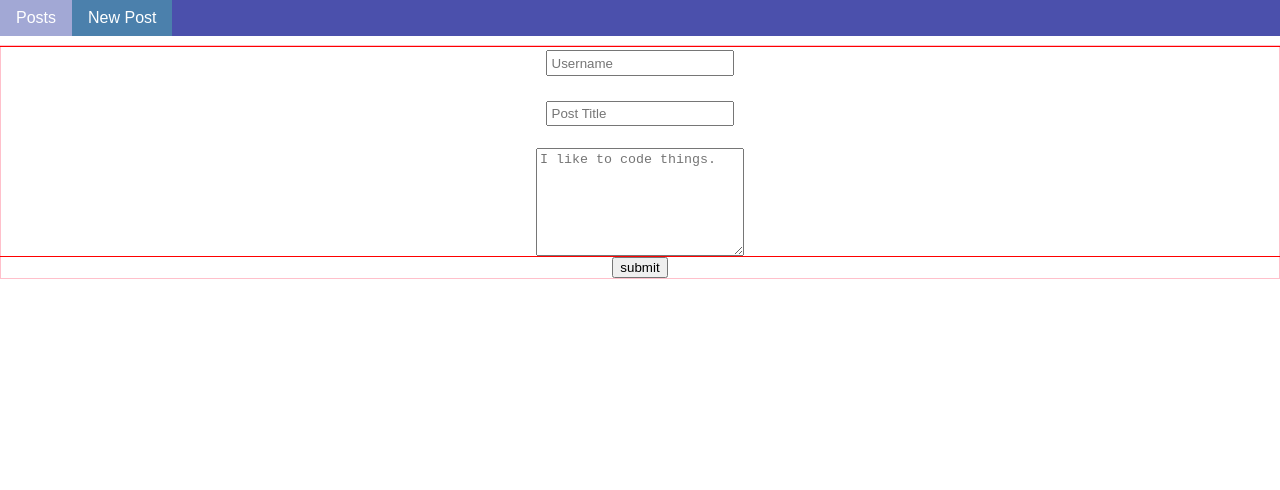
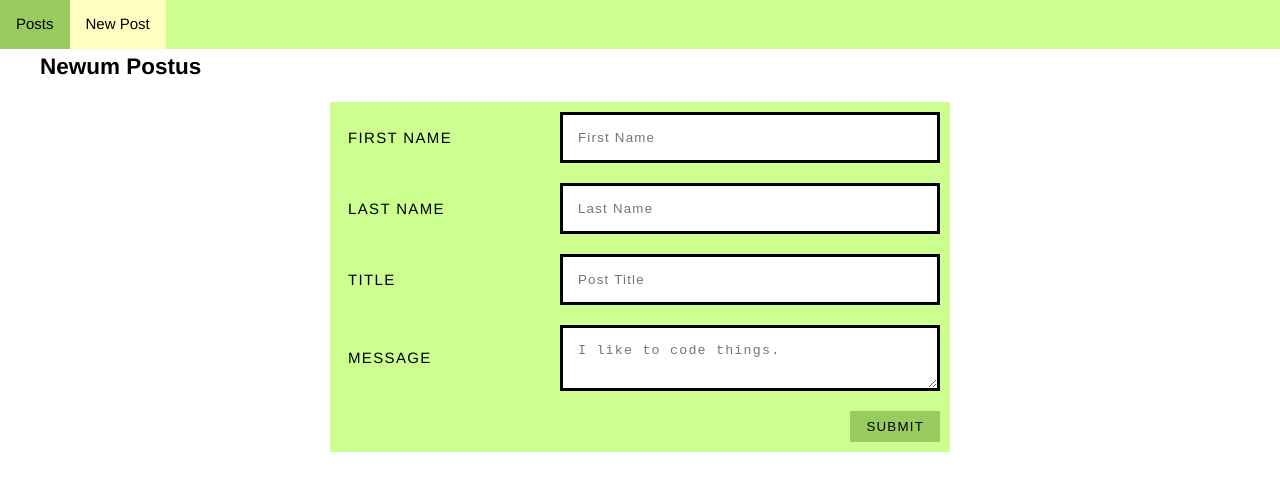
Before and after one commit to nitzan-frock/json-parser, a website: page app/index.html at #/newpost in a window 1280 px wide. Both pictures are taken after a click on the link "New Post". Drawn offline with nearby package versions, Linux system fonts and the light colour scheme; some packages are replaced by stand-ins of ours.

Commit message:
styled new post form

```diff
--- a/app/app.css
+++ b/app/app.css
@@ -1,7 +1,24 @@
 /* app css stylesheet */
+:root {
+  --primary-color: #ccff90;
+  --primary-color-light: #ffffc2;
+  --primary-color-dark: #99cc60;
+  --text-color: black;
+}
+
 body {
+  font: normal 15px/1.5 "Fira Sans", "Helvetica Neue", sans-serif;
   margin: 0;
-  font-family: sans-serif;
+}
+
+.container {
+  width: 100%;
+  max-width: 1200px;
+  margin: 50px auto 0 auto;
+}
+
+.container * {
+  box-sizing: border-box;
 }
 
 .navbar > ul {
@@ -10,7 +27,8 @@ body {
   top: 0;
   position: fixed;
   width: 100%;
-  background-color: #4b50ac;
+  background-color: var(--primary-color);
+  color: var(--text-color);
   overflow: hidden;
   margin: 0;
   padding: 0;
@@ -21,49 +39,43 @@ body {
 }
 
 .navbar > ul li a {
-    display: block;
-    color: white;
-    text-align: center;
-    padding: 9px 16px;
-    text-decoration: none;
-    cursor: pointer;
+  display: block;
+  color: var(--text-color);
+  text-align: center;
+  font-weight: 500;
+  padding: 13px 16px;
+  text-decoration: none;
+  cursor: pointer;
 }
 
 .navbar > ul li a:hover:not(.active) {
-  background-color: #a2a8d5;
+  background-color: var(--primary-color-dark);
 }
 
 .active {
-  background-color: #4b80ac;
-}
-
-.container {
-  margin-top: 45px;
-  text-align: center;
-  display: flex;
-  flex-direction: column;
-  align-items: center;
-  border: 1px solid pink;
+  background-color: var(--primary-color-light);
 }
 
 /* Users-list */
-.user-header {
+.header {
   display: flex;
   justify-content: center;
-  border:1px solid black;
+  text-align: center;
+  margin: 0;
+  border: solid black;
 }
+
 .users-container {
   position: relative;
   overflow: auto;
   display: flex;
   flex-direction: column;
   border: 1px solid black;
-  margin: auto;
 }
 
 @media (min-width: 401px) {
   .users-container {
-    width: 400px;
+    max-width: 620px;
   }
 }
 
@@ -111,43 +123,61 @@ body {
 }
 
 /* New Posts */
-.new-post-fields-container {
-  display: flex;
-  flex-direction: column;
-  justify-content: center;
-  align-items: center;
-  width: 100vw;
-  border: 1px solid red;
+.flex-outer {
+  max-width: 620px;
+  margin: 0 auto;
+  background: var(--primary-color);
+  list-style-type: none;
+  padding: 10px;
 }
 
-.new-post-fields-container > input {
-  min-width: 0;
-  padding: 0.25em 0.25em;
-  margin: 0.25em 0;
-}
-/*
-.new-post-username {
+.flex-outer li{
   display: flex;
-  overflow: hidden;
-  width: 100%;
-}
-.new-post-title {
-  max-width: 400;
-  display: flex;
-  width: 100%
-}
-*/
-
-.new-post-body {
-  resize: vertical;
-  padding: 0.25em 0.25em;
-  min-width: 200px;
-  min-height: 100px;
-  max-width: 400px;
+  flex-wrap: wrap;
+  align-items: center;
 }
 
-@media (min-width: 321) {
-  .new-post-body {
-    max-width: 320px;
-  }
+.flex-outer > li:not(:last-child) {
+  margin-bottom: 20px;
 }
+
+.flex-outer li label {
+  padding: 8px;
+  font-weight: 300;
+  letter-spacing: .09em;
+  text-transform: uppercase;
+}
+
+.flex-outer li input::placeholder,
+.flex-outer li textarea::placeholder {
+  font-weight: 300;
+  letter-spacing: .09em;
+}
+
+.flex-outer li input,
+.flex-outer li textarea {
+  padding: 15px;
+  border: none;
+}
+
+.flex-outer > li > label {
+  flex: 1 0 120px;
+  max-width: 220px;
+}
+
+.flex-outer > li > label + * {
+  flex: 1 0 220px;
+  max-width: 400px;
+  border: solid;
+}
+
+.flex-outer li button {
+  margin-left: auto;
+  padding: 8px 16px;
+  border: none;
+  text-transform: uppercase;
+  background: var(--primary-color-dark);
+  color: var(--text-color);
+  border-radius: .09em;
+  letter-spacing: 0.09em;
+}
--- a/app/components/UI/new-post/new-post.template.html
+++ b/app/components/UI/new-post/new-post.template.html
@@ -1,9 +1,23 @@
-<div class="new-post-fields-container">
-    <input ng-model="$ctrl.username" class="new-post-username" type="text" placeholder="Username">
-    <br>
-    <input ng-model="$ctrl.title" class="new-post-title" type="text" placeholder="Post Title">
-    <br>
-    <textarea ng-model="$ctrl.body" class="new-post-body" type="body" placeholder="I like to code things."></textarea>
-</div>
+<h2 class="user-header">Newum Postus</h2>
 
-<button ng-click="$ctrl._submitPost()">submit</button>
+<ul class="flex-outer">
+    <li>
+        <label for="firstName">First Name</label>
+        <input ng-model="$ctrl.firstName" class="new-post-name" type="text" placeholder="First Name">
+    </li>
+    <li>
+        <label for="lastName">Last Name</label>
+        <input ng-model="$ctrl.lastName" class="new-post-name" type="text" placeholder="Last Name">
+    </li>
+    <li>
+        <label for="title">Title</label>
+        <input ng-model="$ctrl.title" class="new-post-title" type="text" placeholder="Post Title">
+    </li>
+    <li>
+        <label for="message">Message</label>
+        <textarea ng-model="$ctrl.body" class="new-post-body" type="body" placeholder="I like to code things."></textarea>
+    </li>
+    <li>
+        <button ng-click="$ctrl._submitPost()">submit</button>
+    </li>
+</ul>
--- a/app/components/users-list/users-list.template.html
+++ b/app/components/users-list/users-list.template.html
@@ -1,4 +1,4 @@
-<h2 class="user-header">Lorem Ipsum Userus Postus</h2>
+<h2 class="header">Lorem Ipsum Userus Postus</h2>
 
 <div class="users-container">
     <user ng-repeat="user in $ctrl.users" user="user"></user>
```
